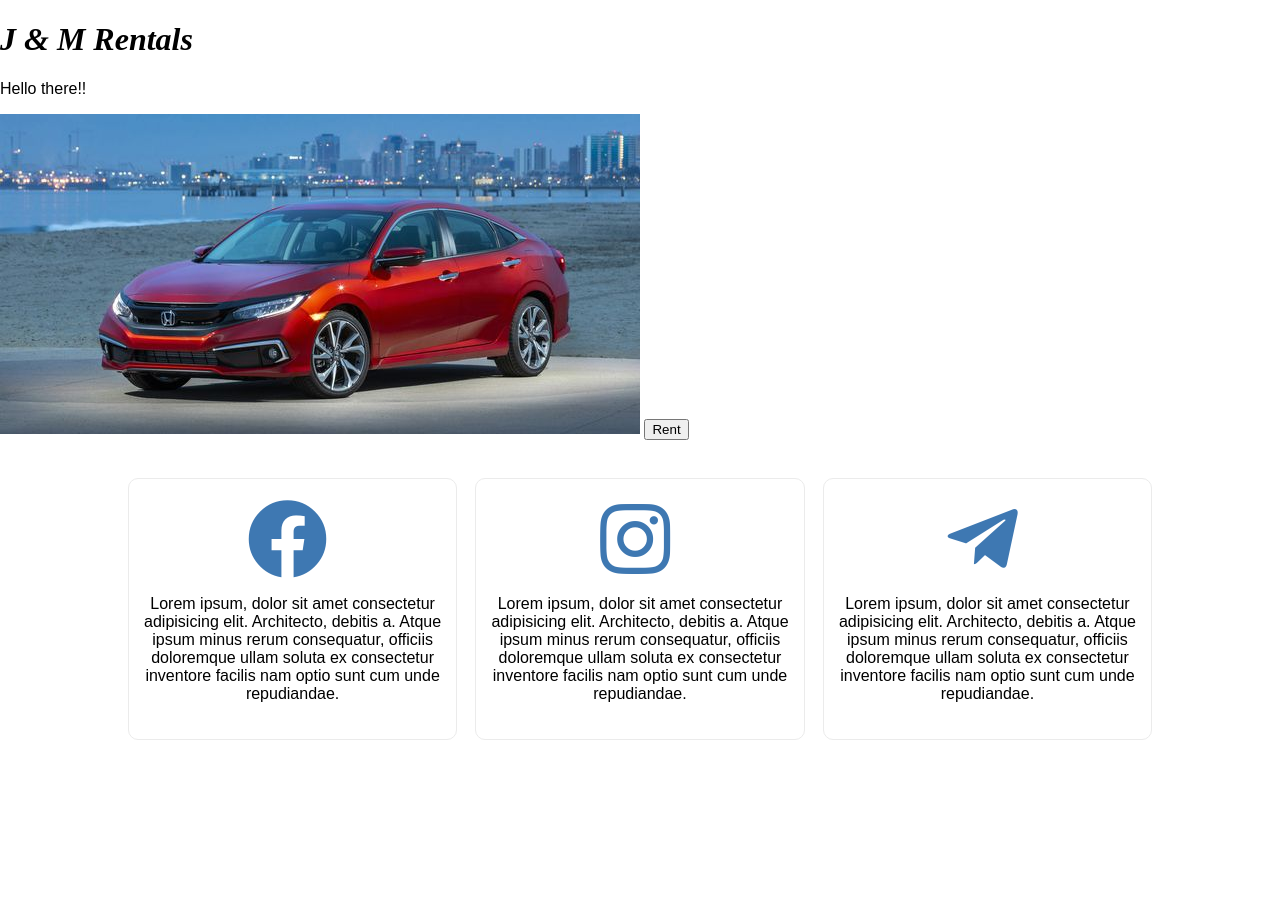
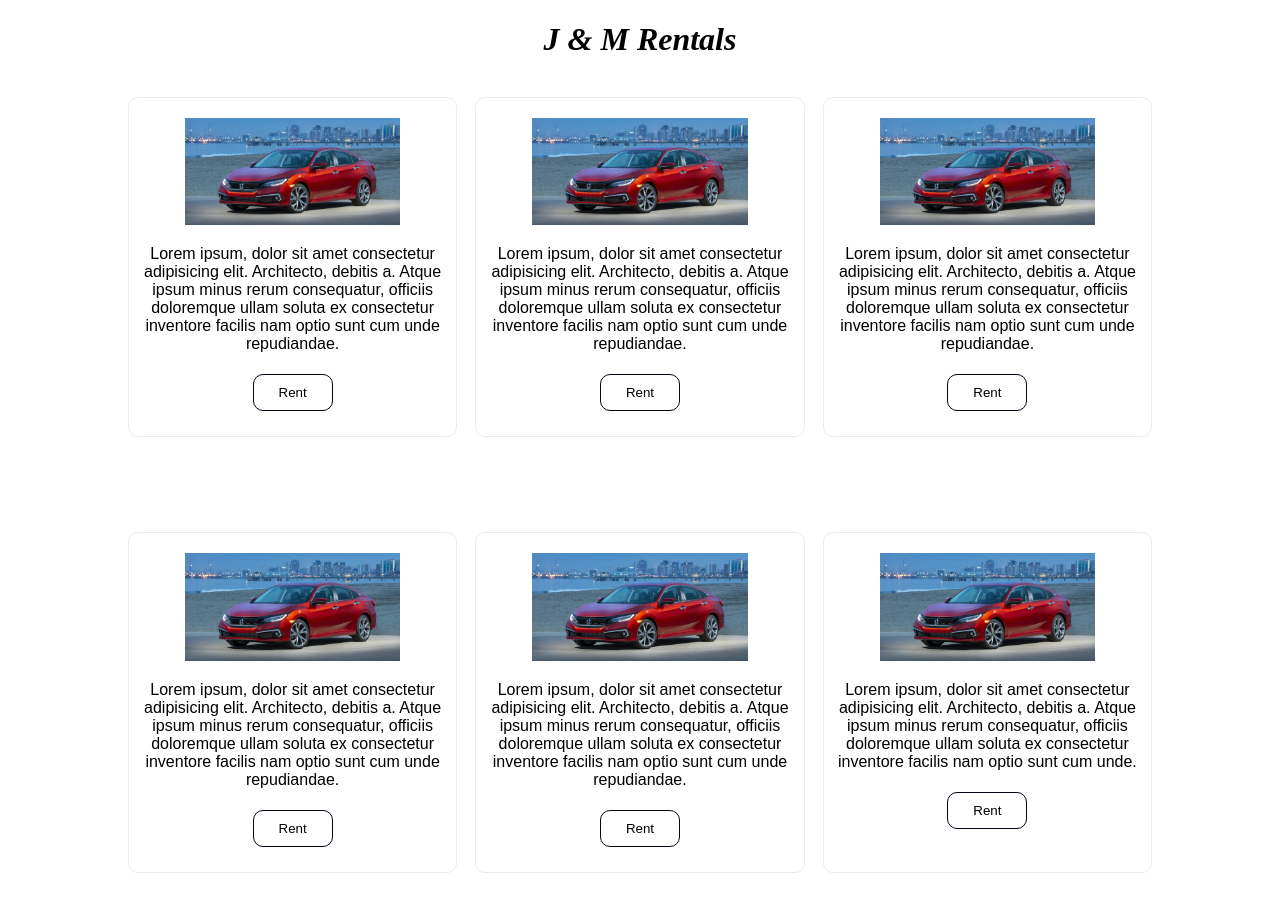
Before and after one commit to JayHoward16/Projectfall2020, a PHP site: page /home.php in a window 1280 px wide. Before the commit the page ends 740 px from the top, so only its background shows below. Run offline with PHP 8.4, Linux system fonts and the light colour scheme; some libraries are stand-ins or nearby versions.

Commit message:
Added new styles

```diff
--- a/home.php
+++ b/home.php
@@ -19,41 +19,103 @@ session_start();
     <script src="main.js"></script>
 </head>
 <body>
-    <h1>J & M Rentals</h1>
-    <p>Hello there!!</p>
+    <h1 id="title">J & M Rentals</h1>
 
-    <div class="car">
+    <!-- <div class="car">
     <img src="civic.jpg">
     <input type="submit" name="submit" value="Rent" class="button">
-    </div>
+    </div> -->
 
         <div class="center">
       <div class="card">
-        <i class="fab fa-facebook"></i>
+      <img src="civic.jpg" id="car">
         <p>
           Lorem ipsum, dolor sit amet consectetur adipisicing elit. Architecto,
           debitis a. Atque ipsum minus rerum consequatur, officiis doloremque
           ullam soluta ex consectetur inventore facilis nam optio sunt cum unde
           repudiandae.
         </p>
+        <input type="submit" name="submit" value="Rent" class="button">
+        <style>
+        .button {
+          border: 1px solid #010619;
+          border-radius: 10px;
+          padding: 10px 25px;
+          background: none;
+          margin: 5px 0;
+        }
+
+        #car {
+          width: 70%;
+        }
+
+        @media only screen and (max-width: 1000px) {
+        #car {
+          width: 100%;
+          }
+        }
+
+        #title {
+          text-align: center;
+        }
+        </style>
       </div>
       <div class="card">
-        <i class="fab fa-instagram"></i>
+      <img src="civic.jpg" id="car">
         <p>
           Lorem ipsum, dolor sit amet consectetur adipisicing elit. Architecto,
           debitis a. Atque ipsum minus rerum consequatur, officiis doloremque
           ullam soluta ex consectetur inventore facilis nam optio sunt cum unde
           repudiandae.
         </p>
+        <input type="submit" name="submit" value="Rent" class="button">
+
       </div>
       <div class="card">
-        <i class="fab fa-telegram-plane"></i>
+      <img src="civic.jpg" id="car">
         <p>
           Lorem ipsum, dolor sit amet consectetur adipisicing elit. Architecto,
           debitis a. Atque ipsum minus rerum consequatur, officiis doloremque
           ullam soluta ex consectetur inventore facilis nam optio sunt cum unde
           repudiandae.
         </p>
+        <input type="submit" name="submit" value="Rent" class="button">
+      </div>
+    </div>
+
+
+    <br>
+
+     <div class="center">
+      <div class="card">
+      <img src="civic.jpg" id="car">
+        <p>
+          Lorem ipsum, dolor sit amet consectetur adipisicing elit. Architecto,
+          debitis a. Atque ipsum minus rerum consequatur, officiis doloremque
+          ullam soluta ex consectetur inventore facilis nam optio sunt cum unde
+          repudiandae.
+        </p>
+        <input type="submit" name="submit" value="Rent" class="button">
+      </div>
+      <div class="card">
+      <img src="civic.jpg" id="car">
+        <p>
+          Lorem ipsum, dolor sit amet consectetur adipisicing elit. Architecto,
+          debitis a. Atque ipsum minus rerum consequatur, officiis doloremque
+          ullam soluta ex consectetur inventore facilis nam optio sunt cum unde
+          repudiandae.
+        </p>
+        <input type="submit" name="submit" value="Rent" class="button">
+
+      </div>
+      <div class="card">
+      <img src="civic.jpg" id="car">
+        <p>
+          Lorem ipsum, dolor sit amet consectetur adipisicing elit. Architecto,
+          debitis a. Atque ipsum minus rerum consequatur, officiis doloremque
+          ullam soluta ex consectetur inventore facilis nam optio sunt cum unde.
+        </p>
+        <input type="submit" name="submit" value="Rent" class="button">
       </div>
     </div>
 
--- a/style.css
+++ b/style.css
@@ -23,10 +23,6 @@ p {
   margin-block-end: 1em;
   margin-inline-start: 0px;
   margin-inline-end: 0px;
-}
-
-.car {
-  position: relative;
 }
 
 .center {
```
